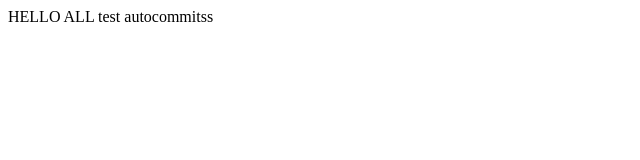
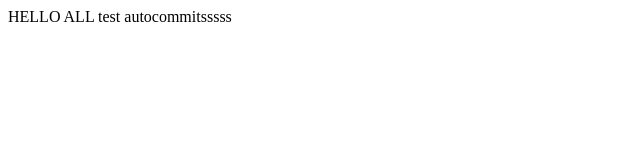
Before and after one commit to CharlesHals/charleshals-vitrine, a React (Create React App) app: page / in a window 1280 px wide. Shown: the top 160 px of the page, without its empty margins (0-640 px from the left). Built offline with nearby package versions, Linux system fonts and the light colour scheme.

Commit message:
Daily Business

```diff
--- a/src/App.js
+++ b/src/App.js
@@ -4,7 +4,7 @@ const App = () => {
   return (
     <div>
       HELLO ALL
-      test autocommitss
+      test autocommitsssss
     </div>
   );
 };
```
